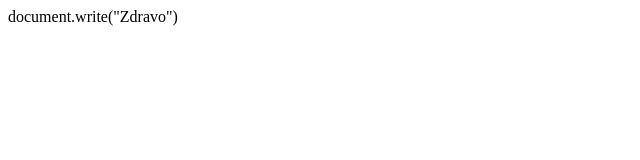
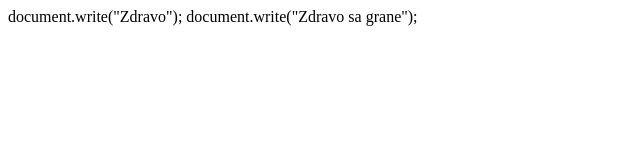
Before and after one commit to dekac9/Dejan-proba, a plain HTML site: page index.html in a window 1280 px wide. Shown: the whole page, without its empty margins (0-640 px from the left). Drawn offline with Linux system fonts and the light colour scheme.

Commit message:
Update index.html
Promenjen document write

```diff
--- a/index.html
+++ b/index.html
@@ -6,6 +6,7 @@
     <title>Document</title>
 </head>
 <body>
-    document.write("Zdravo")
+    document.write("Zdravo");
+    document.write("Zdravo sa grane");
 </body>
 </html>
```
